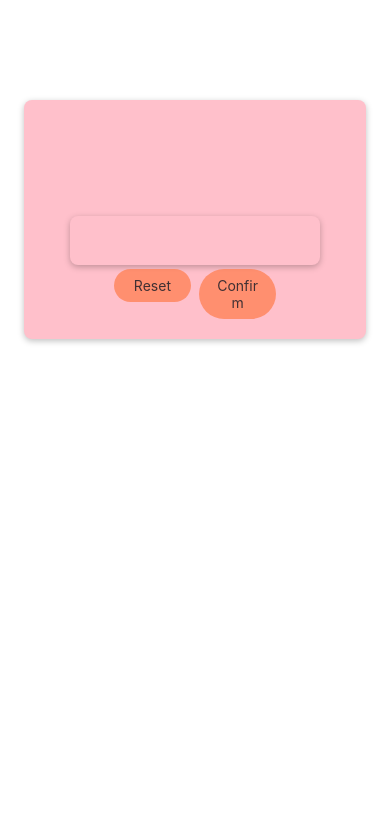
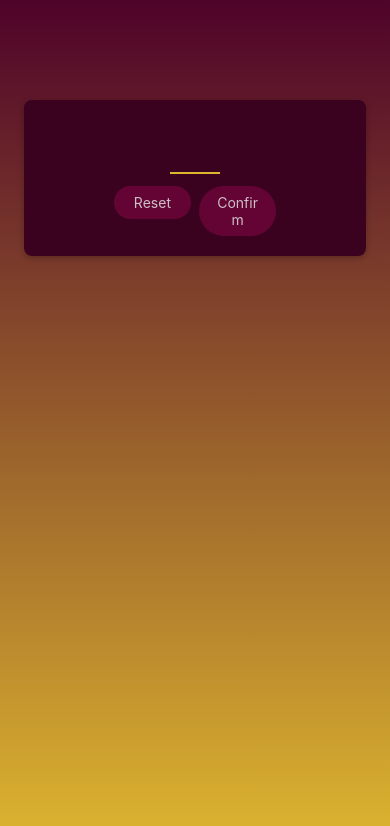
Before and after one commit to shanyaverma03/guess-the-number-game, a React Native app: screen / in a window 390 px wide. Shown: the top 826 px of the page. Built offline with nearby package versions, Linux system fonts and the light colour scheme.

Commit message:
Change css- add linear gradient

```diff
--- a/App.js
+++ b/App.js
@@ -1,8 +1,17 @@
 import { StyleSheet, Text, View } from "react-native";
+import { LinearGradient } from "expo-linear-gradient";
 import StartGameScreen from "./screens/StartGameScreen";
 
 export default function App() {
-  return <StartGameScreen />;
+  return (
+    <LinearGradient colors={["#4e0329", "#ddb52f"]} style={styles.rootScreen}>
+      <StartGameScreen />
+    </LinearGradient>
+  );
 }
 
-const styles = StyleSheet.create({});
+const styles = StyleSheet.create({
+  rootScreen: {
+    flex: 1,
+  },
+});
--- a/components/PrimaryButton.js
+++ b/components/PrimaryButton.js
@@ -26,13 +26,13 @@
     overflow: "hidden",
   },
   buttonInnerContainer: {
-    backgroundColor: "coral",
+    backgroundColor: "#72063c",
     paddingVertical: 8,
     paddingHorizontal: 16,
     elevation: 2,
   },
   buttonText: {
-    color: "black",
+    color: "white",
     textAlign: "center",
   },
   pressed: {
--- a/package.json
+++ b/package.json
@@ -9,7 +9,7 @@
     "web": "expo start --web"
   },
   "dependencies": {
-    "expo": "~50.0.14",
+    "expo-linear-gradient": "~12.7.2",
     "expo-status-bar": "~1.11.1",
     "react": "18.2.0",
     "react-native": "0.73.6"
--- a/screens/StartGameScreen.js
+++ b/screens/StartGameScreen.js
@@ -6,7 +6,7 @@
   return (
     <View style={styles.inputContainer}>
       <TextInput
-        style={styles.inputContainer}
+        style={styles.numberInput}
         maxLength={2}
         keyboardType="number-pad"
         autoCapitalize="none"
@@ -33,7 +33,7 @@
     marginTop: 100,
     marginHorizontal: 24,
     padding: 16,
-    backgroundColor: "pink",
+    backgroundColor: "#3b021f",
     borderRadius: 8,
     elevation: 4,
     shadowColor: "black",
```
Also changed, not shown: 1 other file (tests, documents, lock files or other folders).
